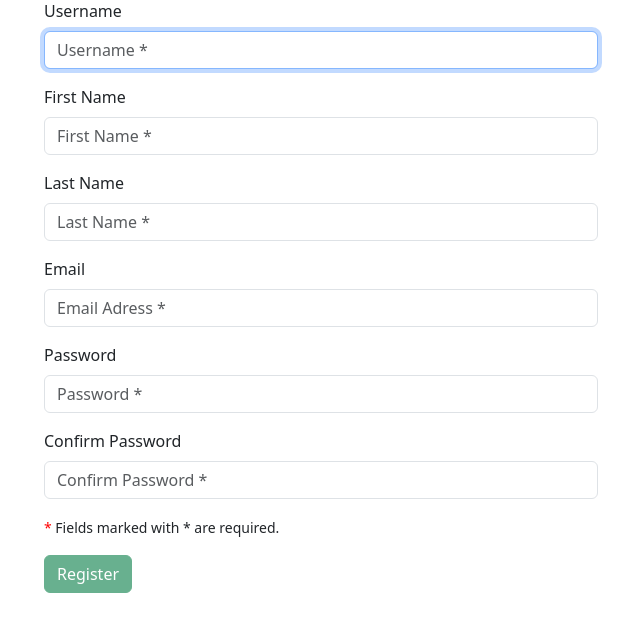
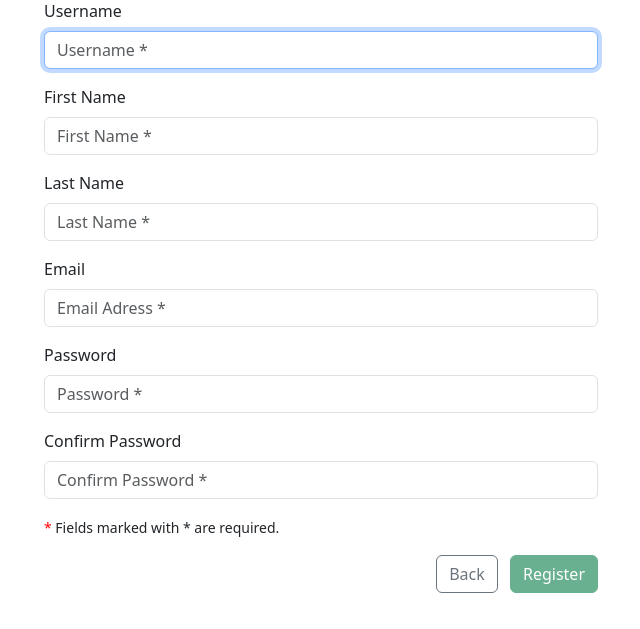
Before and after one commit to astriwidyastiti/Django-CRM, a Django app: page /register/ in a window 1280 px wide. Shown: the part 171-800 px from the top of the page, without its empty margins (319-959 px from the left). Run offline with Django 5.2, Linux system fonts and the light colour scheme; parts of the project's set-up code (start-up, migrations or seed data) failed here and were passed over.

Commit message:
added back button

```diff
--- a/website/templates/register.html
+++ b/website/templates/register.html
@@ -47,6 +47,10 @@
 
   <p><small><span style="color: red">*</span> Fields marked with * are required.</small></p>
 
+  <div class="text-end">
+      <a href="{% url "login" %}" class="btn btn-outline-secondary me-2">
+        Back
+    </a>
   <button type="button" class="btn btn-success" id="openModalBtn" disabled>
     Register
   </button>
```
